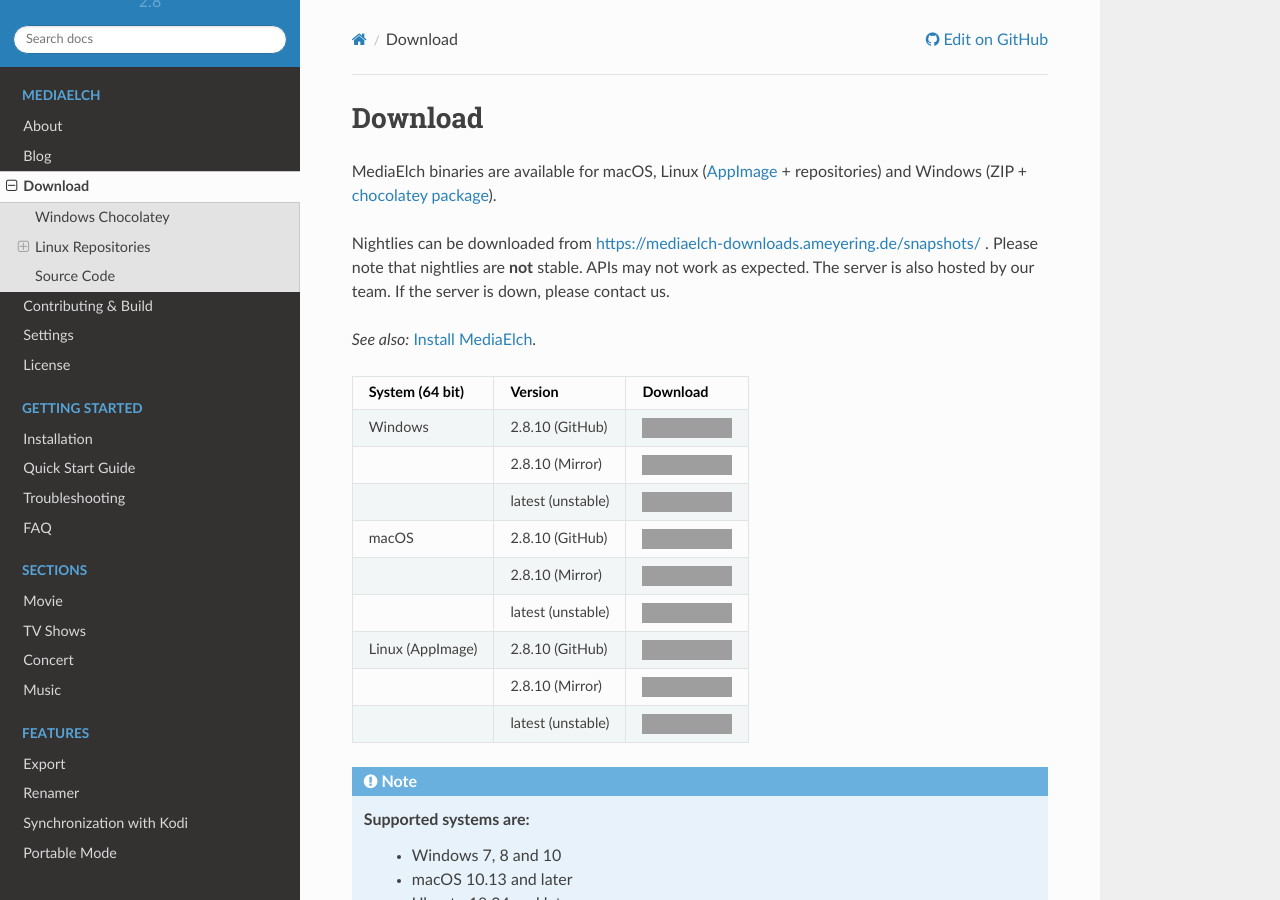
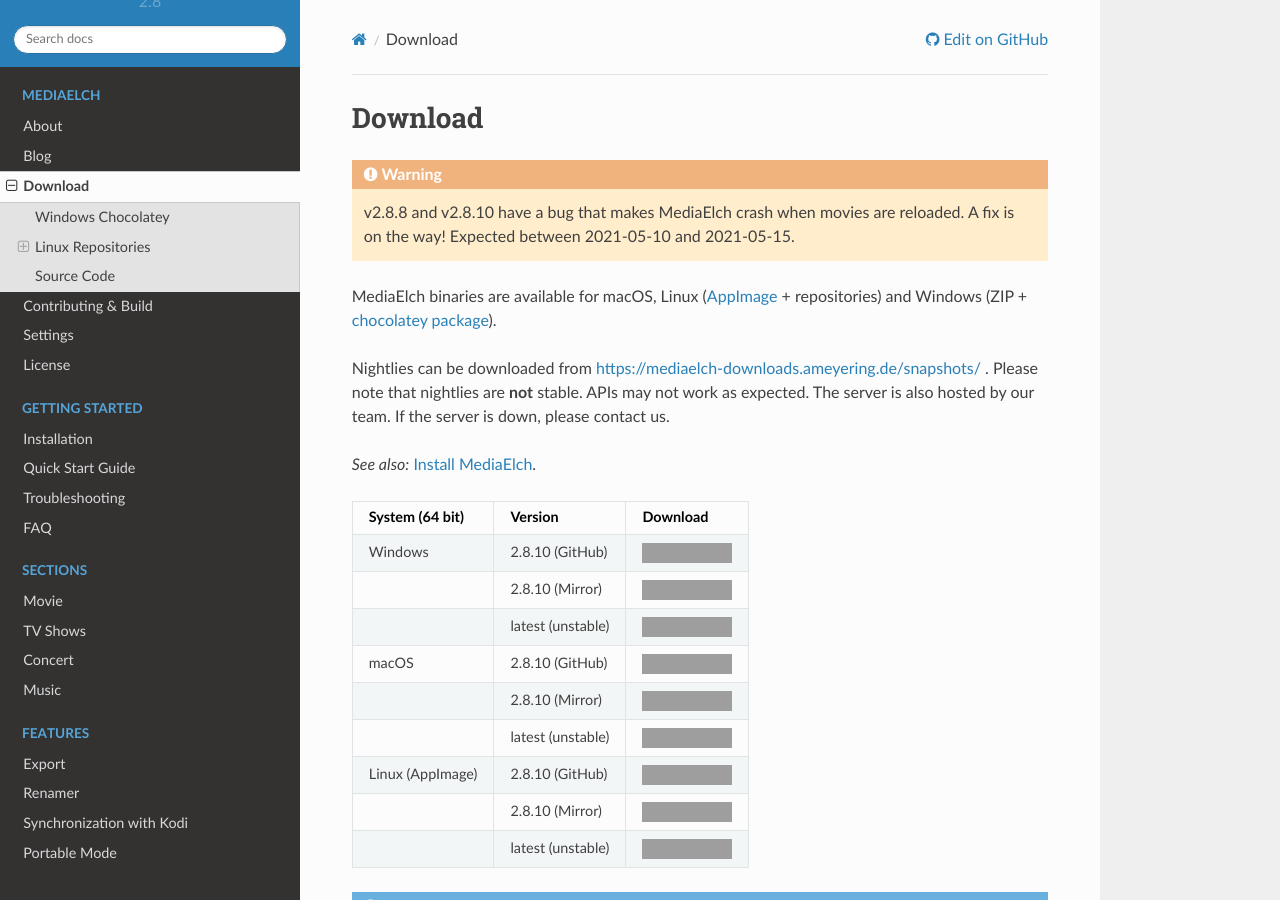
Before and after one commit to mediaelch/mediaelch-doc, a Sphinx documentation site: the page built from docs/source/download.rst, in a window 1280 px wide and 900 px high, cut to the strip 0-900 px from the top of the window. Built offline with Sphinx 7.4.7 and the Read the Docs theme 2.0.0, drawn with Linux system fonts in a browser that asks for light colours; pages that are not in the unit, such as notebooks, are missing from menus; grey boxes are pictures that could not be loaded.

Commit message:
Add note about crash!

```diff
--- a/docs/source/download.rst
+++ b/docs/source/download.rst
@@ -1,6 +1,12 @@
 ========
 Download
 ========
+
+.. warning::
+
+   v2.8.8 and v2.8.10 have a bug that makes MediaElch crash when movies are reloaded.
+   A fix is on the way! Expected between 2021-05-10 and 2021-05-15.
+
 
 MediaElch binaries are available for macOS, Linux (AppImage_ + repositories) and
 Windows (ZIP + `chocolatey package`_).
```
